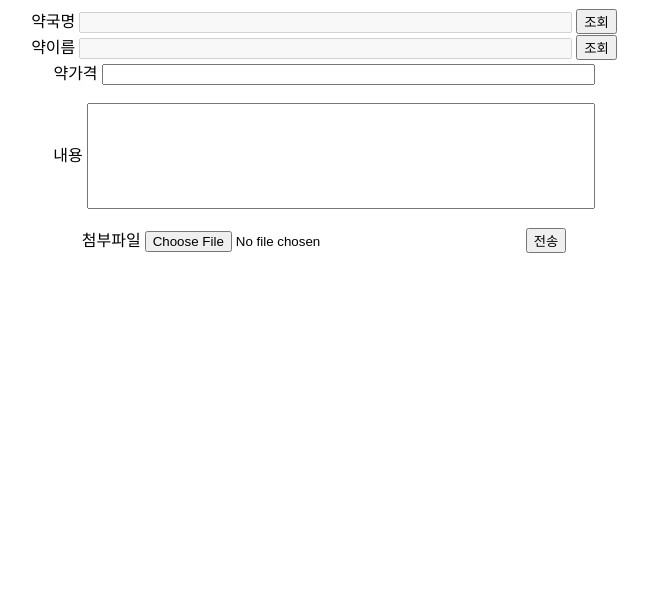
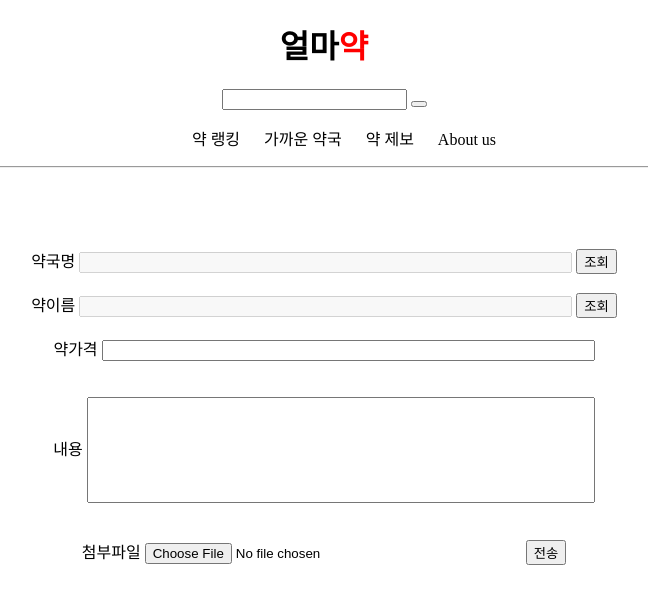
Before and after one commit to KNU-OSP10/FinalProject, a Flask app: template flask_files/templates/report.html in a window 1280 px wide. Shown: the top 604 px of the page, without its empty margins (316-964 px from the left). Run offline with Flask 2, Linux system fonts and the light colour scheme; the template is opened without the code that fills it, so the values that code supplies are empty.

Commit message:
Repair report.html and update latest

```diff
--- a/flask_files/templates/report.html
+++ b/flask_files/templates/report.html
@@ -6,6 +6,17 @@
     <meta name="viewport" content="width=device-width, initial-scale=1.0">
     <title>얼마약?!</title>
     <style>
+        header{
+            text-align: center;
+            font:"백묵굴림";
+        }
+        header h1 span{
+            color:red;
+        }
+        header nav ul li {
+            display: inline;
+            margin:0 10px;
+        }
         form{
             text-align: center;
         }
@@ -19,26 +30,44 @@
     </style>
 </head>
 <body>
-    <!-- 위에 배너 만들기. 배너는 계속 쓸 수 있게 하기.-->
+
+    <header>
+        <h1>얼마<span>약</span></h1>
+        <div class="search">
+        <input type="text">
+        <button type="button"></button>
+        </div>
+        <nav>
+            <ul>
+                <li>약 랭킹</li>
+                <li>가까운 약국</li>
+                <li>약 제보</li>
+                <li>About us</li>
+            </ul>
+        </nav>
+    </header>
+    <hr>
     <!-- 검색 창 포함해서 만들기(배너)-->
+    <br><br><br><br>
     <form name="input" method="get" action=""> <!-- 넣어주는 방식이니까, get 으로 넣어주기. post 아니다! -->
         약국명 <input type="text" class="nonDescription" id="pharmName" name="pharmName" disabled /required >
-        <input type="button" value="조회" onclick="inquirePharmName();"><br>
+        <input type="button" value="조회" onclick="inquirePharmName();"><br><br>
 
         <!-- 팝업 버튼 구현 필요함. -->
         약이름 <input type="text" class="nonDescription" name="drugName" disabled /required>
-        <input type="button" value="조회" onclick="inquireDrugName();"><br>
+        <input type="button" value="조회" onclick="inquireDrugName();"><br><br>
 
         <!-- 마찬가지. 팝업 버튼구현 필요함. -->
-        약가격 <input type="number" class="nonDescription" name="price" /required><br><br>
+        약가격 <input type="number" class="nonDescription" name="price" /required><br><br><br>
         내용 <input type="text" id="description" name="description" /required><br><br>
 
     <!-- 약국명 (with 조회)-->
     <!-- 약 이름 (with 조회)-->
     <!-- 약 가격(입력하고 집어넣기)-->
     <!-- 내용(입력박스로 만들고 집어넣기)-->
-
-        첨부파일 <input type="file" id = "imageFile" name="fileUpload" /required>
+        <br>
+        첨부파일
+        <input type="file" id = "imageFile" name="fileUpload" /required>
         &nbsp;&nbsp;&nbsp;&nbsp;&nbsp;&nbsp;&nbsp;&nbsp;&nbsp;&nbsp;&nbsp;&nbsp;&nbsp;&nbsp;&nbsp;
         &nbsp;&nbsp;&nbsp;&nbsp;&nbsp;&nbsp;&nbsp;&nbsp;&nbsp;&nbsp;&nbsp;&nbsp;&nbsp;&nbsp;
     <!-- 첨부사진 집어넣기(파일선택 태그 넣고, 파일 선택할수 있게끔) -->
@@ -51,7 +80,7 @@
         }
 
         function inquireDrugName(){
-            window.open("html/testPopup.html","팝업 테스트","width=400,height=300,top=10,left=10");
+            window.open("testPopup.html","팝업 테스트","width=400,height=300,top=10,left=10");
         }
     </script>
 </body>
```
